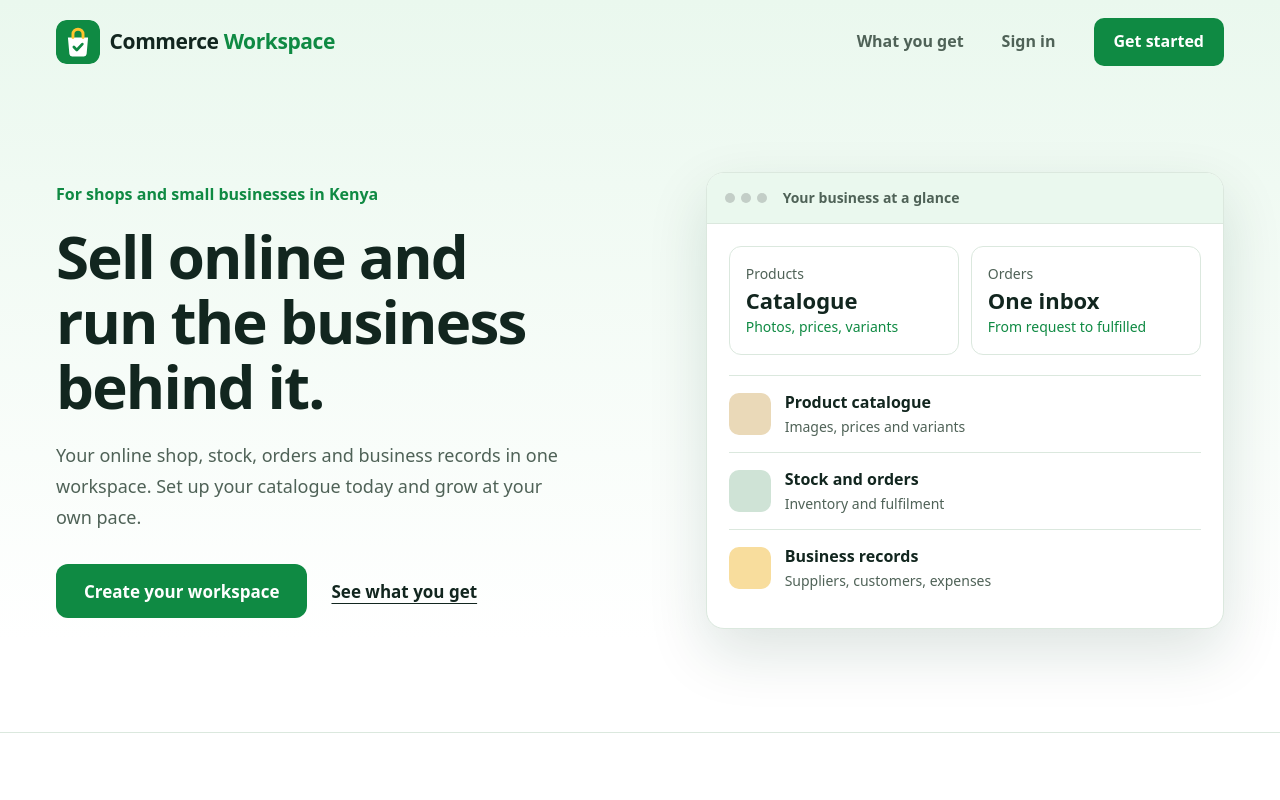
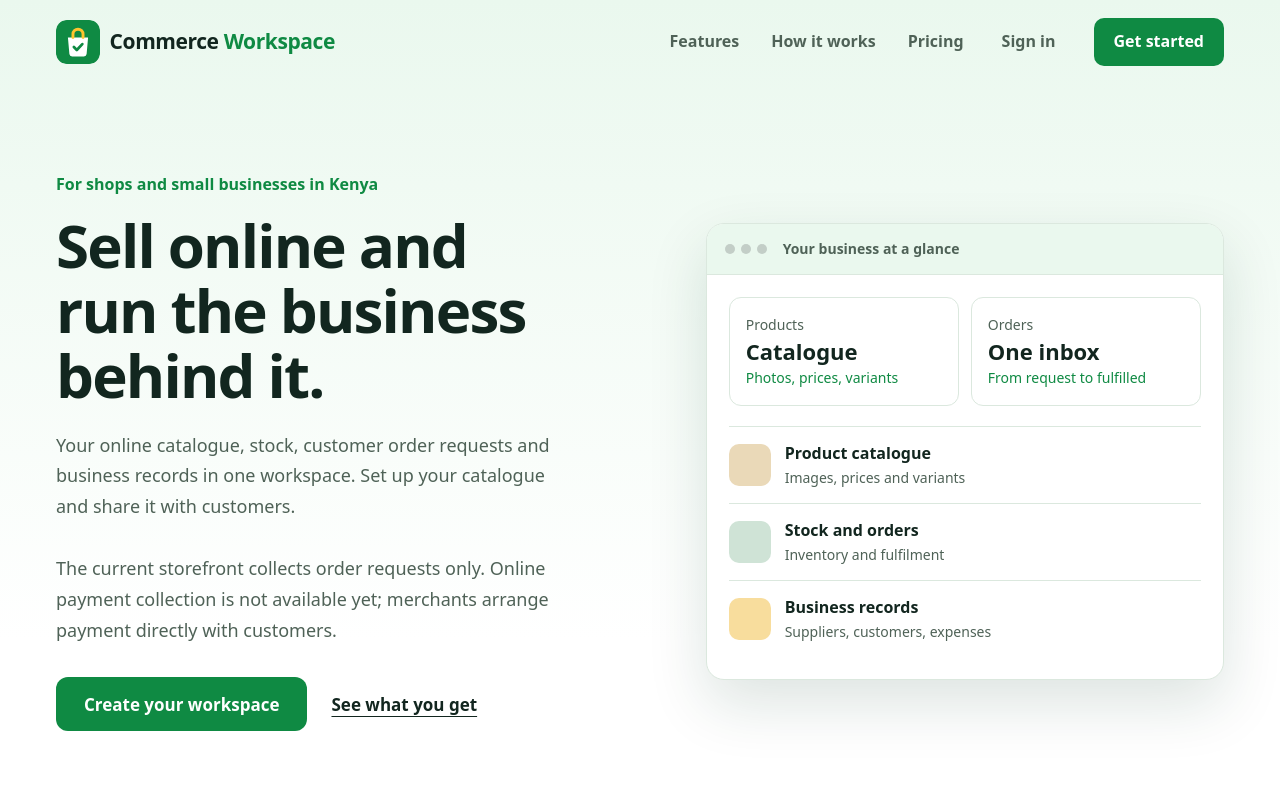
Before and after one commit to learninghub44/kenya-multitenant-commerce-docs, a Next.js app: page / in a window 1280 px wide. Shown: the top 800 px of the page. Built offline with nearby package versions, Linux system fonts and the light colour scheme.

Commit message:
feat(marketing): link public pages and clarify order request model

```diff
--- a/src/app/page.tsx
+++ b/src/app/page.tsx
@@ -15,7 +15,9 @@ export default function HomePage() {
       <header className={styles.nav}>
         <Logo href="/" size={44} />
         <nav aria-label="Main navigation">
-          <a href="#features">What you get</a>
+          <Link href="/features">Features</Link>
+          <Link href="/how-it-works">How it works</Link>
+          <Link href="/pricing">Pricing</Link>
           <Link className={styles.navSignIn} href="/login">Sign in</Link>
           <Link className={styles.navCta} href="/register">Get started</Link>
         </nav>
@@ -25,7 +27,8 @@ export default function HomePage() {
         <div className={styles.heroCopy}>
           <p className={styles.kicker}>For shops and small businesses in Kenya</p>
           <h1>Sell online and run the business behind it.</h1>
-          <p className={styles.heroDescription}>Your online shop, stock, orders and business records in one workspace. Set up your catalogue today and grow at your own pace.</p>
+          <p className={styles.heroDescription}>Your online catalogue, stock, customer order requests and business records in one workspace. Set up your catalogue and share it with customers.</p>
+          <p className={styles.heroDescription}>The current storefront collects order requests only. Online payment collection is not available yet; merchants arrange payment directly with customers.</p>
           <div className={styles.heroActions}>
             <Link className={styles.primaryCta} href="/register">Create your workspace</Link>
             <Link className={styles.textCta} href="#features">See what you get</Link>
```
